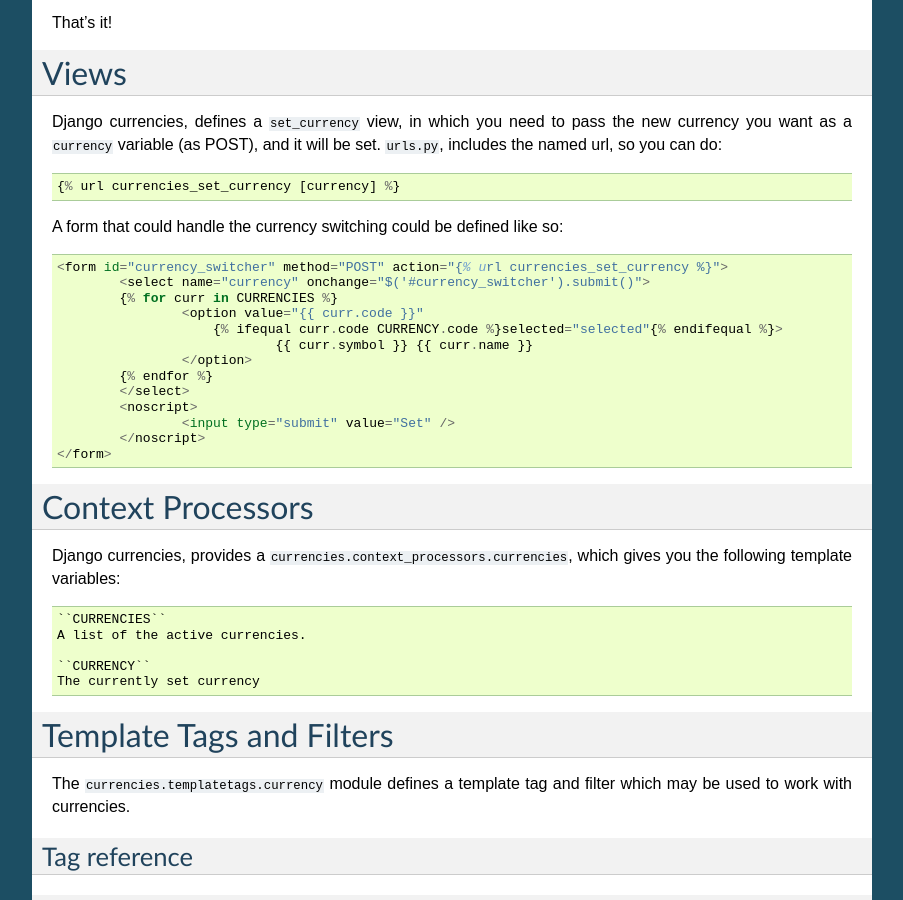
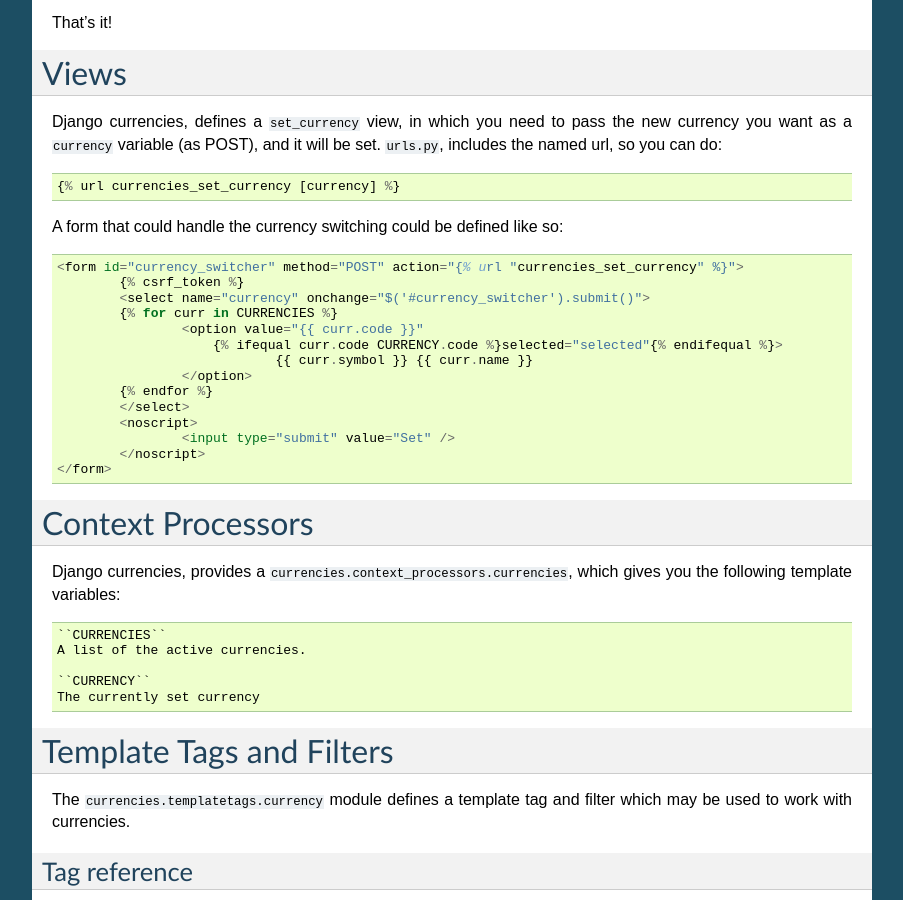
Before and after one commit to panosl/django-currencies, a Sphinx documentation site: the page built from docs/index.rst, in a window 1280 px wide and 900 px high, scrolled down 951 px. Shown: the whole window, without its empty margins (198-1101 px from the left). Built offline with Sphinx 7.4.7, drawn with Linux system fonts in a browser that asks for light colours.

Commit message:
Add csrf token + update url template tag syntax in example form

```diff
--- a/docs/index.rst
+++ b/docs/index.rst
@@ -71,7 +71,8 @@
 
 A form that could handle the currency switching could be defined like so::
 
-    <form id="currency_switcher" method="POST" action="{% url currencies_set_currency %}">
+    <form id="currency_switcher" method="POST" action="{% url "currencies_set_currency" %}">
+            {% csrf_token %}
             <select name="currency" onchange="$('#currency_switcher').submit()">
             {% for curr in CURRENCIES %}
                     <option value="{{ curr.code }}"
```
